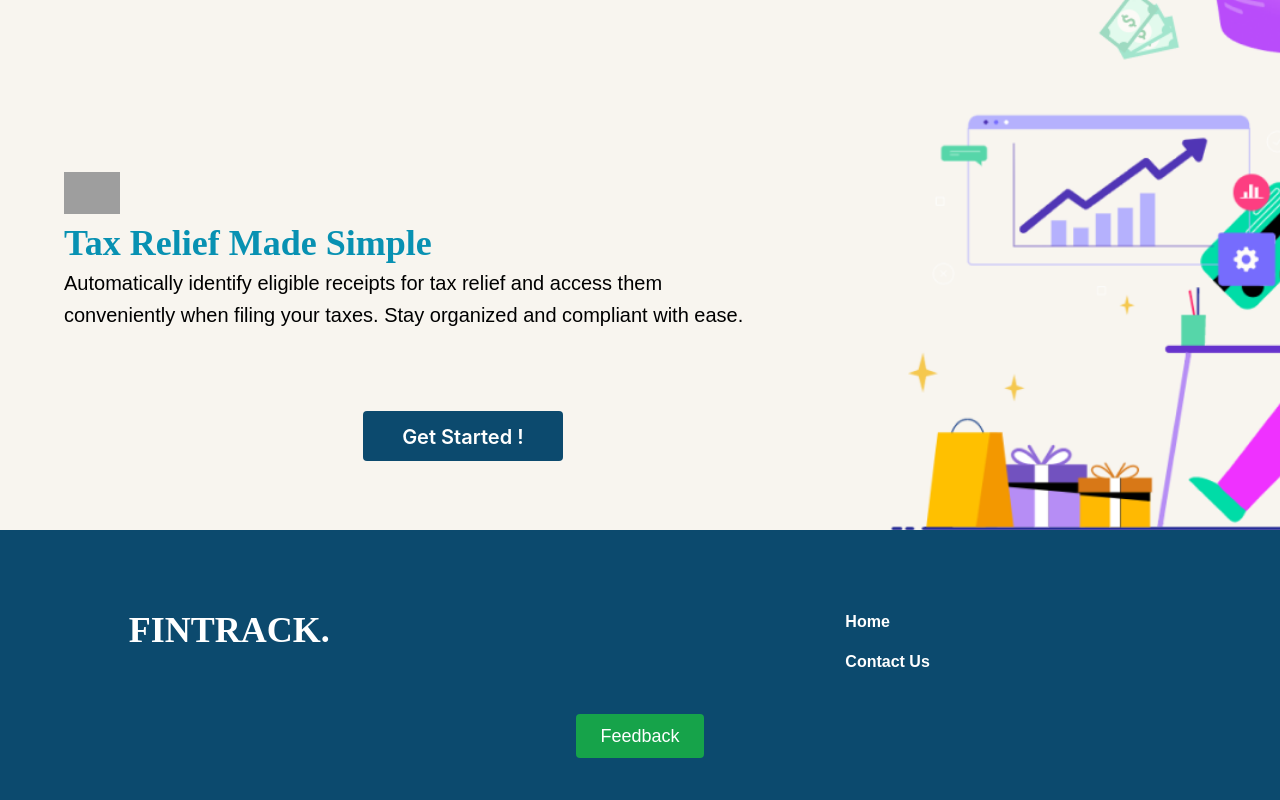
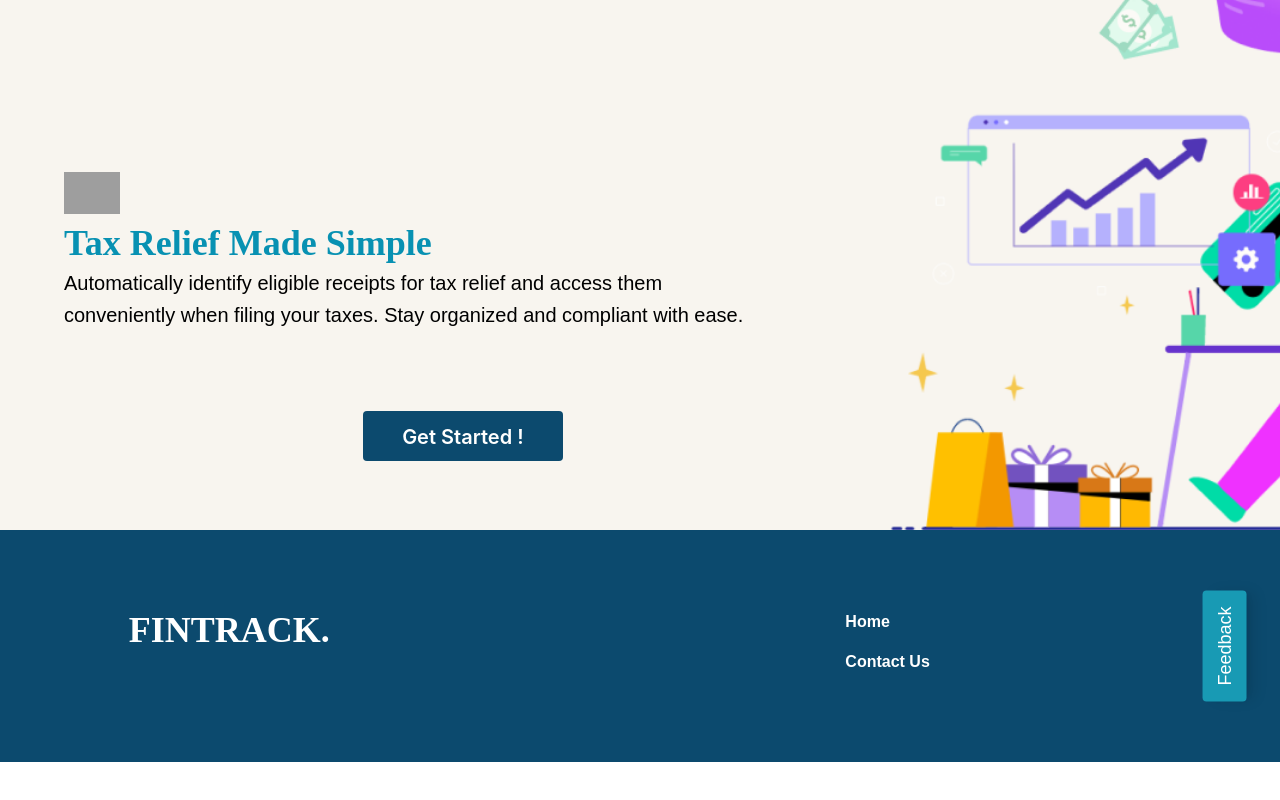
Before and after one commit to MaisarahQistina/fintrack, a React (Create React App) app: page / in a window 1280 px wide. Shown: the part 619-1419 px from the top of the page. After the commit the page ends 1381 px from the top, so only its background shows below. Built offline with nearby package versions, Linux system fonts and the light colour scheme; no server answers; the database is empty; sample sign-in values are in the browser's storage; grey boxes are pictures that could not be loaded.

Commit message:
feedback button on footer

```diff
--- a/src/LandingPage/FinTrackLanding.js
+++ b/src/LandingPage/FinTrackLanding.js
@@ -66,7 +66,7 @@ export function FinTrackLanding() {
                             </div>
                             <div
                               className="z-0 my-auto text-xl font-semibold leading-none text-center text-white cursor-pointer"
-                              onClick={() => navigate("/sign-in")}
+                              onClick={() => navigate("/my-expenses")}
                             >
                               Get Started !
                             </div>
--- a/src/LandingPage/components/Footer.js
+++ b/src/LandingPage/components/Footer.js
@@ -3,7 +3,7 @@ import { Link } from "react-router-dom";
 
 export function Footer({ user }) {
   return (
-    <div className="flex overflow-hidden flex-col justify-center px-6 py-20 w-full bg-sky-900 max-md:px-5 max-md:max-w-full">
+    <div className="relative flex overflow-hidden flex-col justify-center px-6 py-20 w-full bg-sky-900 max-md:px-5 max-md:max-w-full">
       <div className="flex flex-col w-full max-md:max-w-full">
         <div className="flex flex-wrap w-full max-md:max-w-full">
           <div className="overflow-hidden flex-1 shrink self-start text-4xl font-bold text-center text-white whitespace-nowrap min-w-[240px] max-md:max-w-full font-abhaya">
@@ -20,14 +20,12 @@ export function Footer({ user }) {
           </div>
         </div>
         {user && (
-          <div className="flex justify-center mt-8">
-            <Link
+          <Link
             to="/feedback"
-            className="px-6 py-2 bg-green-600 text-white text-lg font-nats rounded text-center"
+            className="absolute right-0 top-1/2  transform -translate-y-1/2 rotate-[-90deg] px-4 py-2 bg-[#189AB4] text-white text-lg font-nats rounded shadow-lg z-50"
           >
             Feedback
           </Link>
-          </div>
         )}
       </div>
     </div>
```
